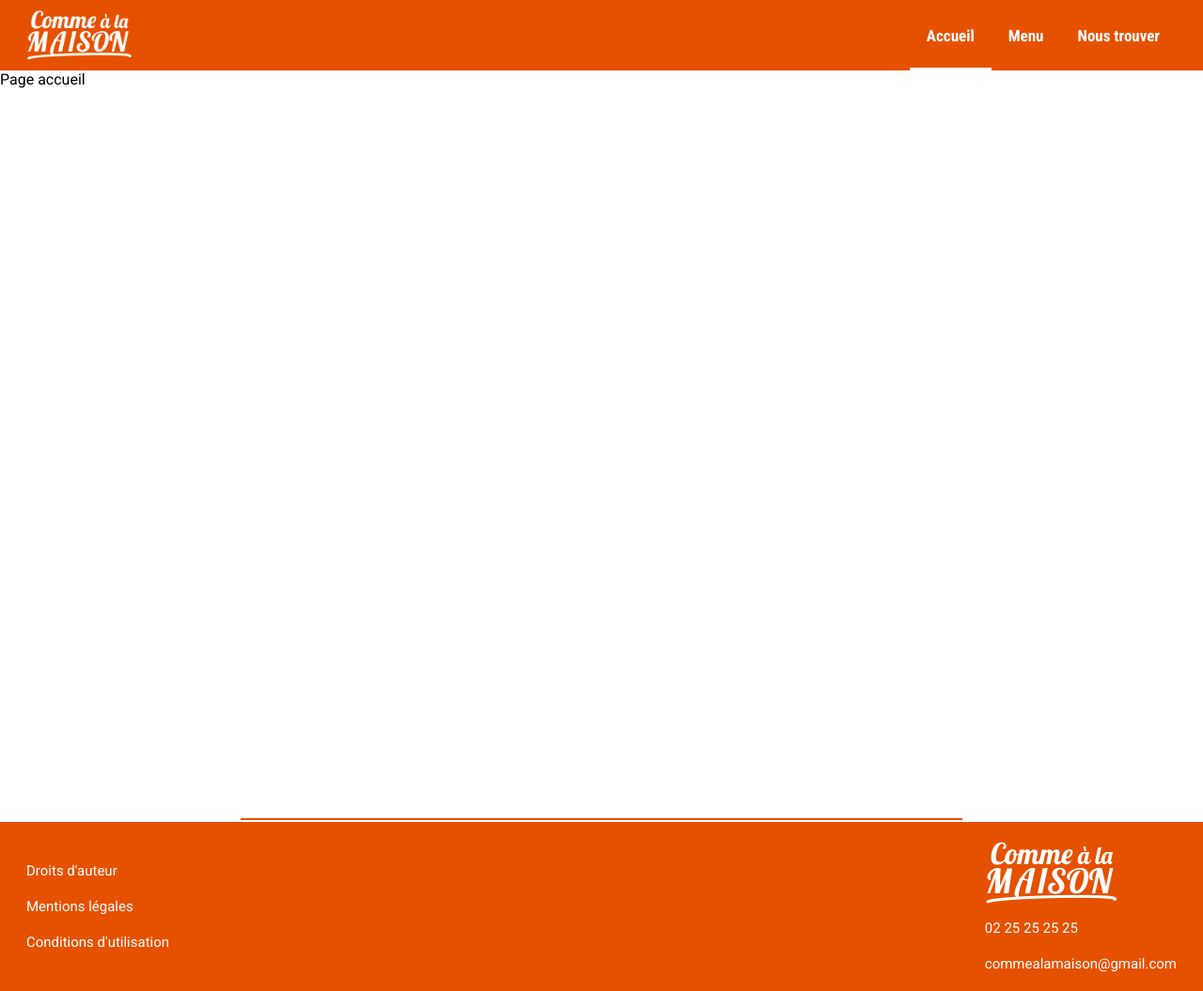
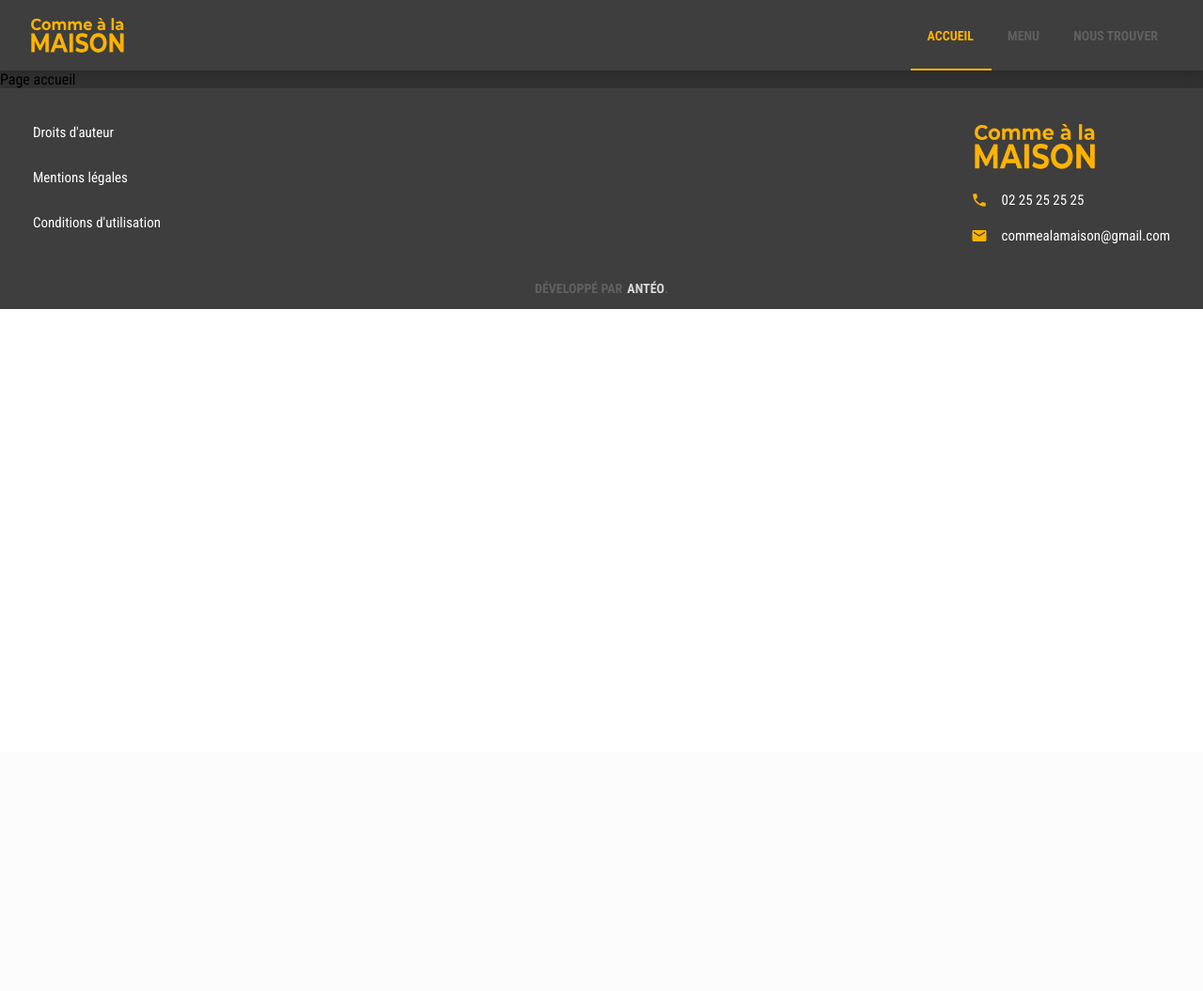
Before and after one commit to JScriber/Foodtruck, a PHP site: page / in a window 1280 px wide. Shown: the whole page at 94% size. After the commit the page ends 329 px from the top, so only its background shows below. Run offline with PHP 8.4, Linux system fonts and the light colour scheme.

Commit message:
Dark Theme

```diff
--- a/index.html
+++ b/index.html
@@ -8,7 +8,7 @@
 		<link rel="stylesheet" href="styles/menu.css" type="text/css"/>
 		<link rel="stylesheet" href="styles/noustrouver.css" type="text/css"/>
 
-		<!--<link rel="shortcut icon" href="images/.ico">-->
+		<link rel="shortcut icon" href="images/logo/favicon.png">
 		<meta charset="utf-8"/>
 		<title>Comme à la maison</title>
 	</head>
@@ -25,11 +25,19 @@
 					<path d="M0.417,135.908c11.1,59.7,55.3,219.2,217.5,286.7h194.3c-61.4-111.9-172.4-166.9-222-197.3c37.8,6.9,154.7,47,261.3,158.1    c8.2,8.6,24.9,26.7,25.4,26.5c-12.101-175-174.3-316.9-345.801-316.9c-34.899,0-72.199,4.5-112,14.1    C6.216,110.208-1.984,122.908,0.417,135.908z" />
 					<path d="M937.816,477.608c0-13.801-11.199-25-25-25h-770.7c-13.8,0-25,11.199-25,25v3c0,201.199,163.101,364.199,364.2,364.199    h92.2c201.2,0,364.2-163.1,364.2-364.199v-3H937.816z"/>
 				</g>
+				<g id="IMG_MAIL">
+					<path d="M20 4H4c-1.1 0-1.99.9-1.99 2L2 18c0 1.1.9 2 2 2h16c1.1 0 2-.9 2-2V6c0-1.1-.9-2-2-2zm0 4l-8 5-8-5V6l8 5 8-5v2z"/>
+					<path d="M0 0h24v24H0z" fill="none"/>
+				</g>
+				<g id="IMG_PHONE">
+					<path d="M0 0h24v24H0z" fill="none"/>
+					<path d="M6.62 10.79c1.44 2.83 3.76 5.14 6.59 6.59l2.2-2.2c.27-.27.67-.36 1.02-.24 1.12.37 2.33.57 3.57.57.55 0 1 .45 1 1V20c0 .55-.45 1-1 1-9.39 0-17-7.61-17-17 0-.55.45-1 1-1h3.5c.55 0 1 .45 1 1 0 1.25.2 2.45.57 3.57.11.35.03.74-.25 1.02l-2.2 2.2z"/>
+				</g>
 			</defs>
 		</svg>
 
 		<header>
-			<img src="images/logo/logo.png" name="Logo de l'entreprise"/>
+			<img src="images/logo/logo.svg" name="Logo de l'entreprise"/>
 			<ul>
 				<li class="highlight" data-link="ongletAccueil">Accueil</li>
 				<li data-link="ongletMenu">Menu</li>
@@ -53,17 +61,14 @@
 						</span>
 						<input type="text" name="plat" class="hidden" />
 						<h3>Nom</h3>
-						<input type="text" placeholder="Doe" name="nom"/>
+						<input  autocomplete="off" type="text" placeholder="Durand" name="nom"/>
 						<h3>Prénom</h3>
-						<input type="text" placeholder="John" name="prenom"/>
+						<input autocomplete="off" type="text" placeholder="Jean" name="prenom"/>
 						<button>Commander</button>
 					</form>
 				</div>
 
 				<nav>
-					<h2>Choisissez, commandez, savourez</h2>
-					<p>Vous ne savez pas par où commencer ?<br> Faites tout
-					d’abord votre choix dans la liste ci-dessous !</p>
 					<ul>
 						<li class="highlight">
 							<svg viewBox="0 0 380.721 380.721">
@@ -81,21 +86,20 @@
 				<ul>
 					<ol class="plat">
 						<li class="platPresentation">
+							<div class="header">
 								<button class="showRecipe topButton">
 									<img src="images/icones/recette.svg"/>
 								</button>
-							<img src="images/plats/bolognaise.jpg" name="Image de plat"/>
+								<img src="images/plats/sandwitch.jpg" name="Image de plat"/>
 								<h3>Sandwitch maison</h3>
-							<p>Lorem ipsum tempor officia consectetur minim officia nulla minim dolore in labore ullamco ut consequat eu cillum reprehenderit laborum eiusmod sint occaecat sit velit est officia pariatur esse.</p>
+							</div>
+							<p>Lorem ipsum tempor officia consectetur minim officia nulla minim dolore in labore ullamco ut consequat eu cillum.</p>
 						</li>
 						<li class="platRecette hide">
 							<button class="closeRecipe topButton">
 								<img src="images/icones/close.svg"/>
 							</button>
-							<h3>
-								<p>Ingrédients</p>
-								<p>Sandwitch maison</p>
-							</h3>
+							<h3>Composition</h3>
 							<ol>
 								<li>Pain</li>
 								<li>Beurre</li>
@@ -118,16 +122,28 @@
 			</article>
 		</section>
 		<footer>
+			<ol>
 				<ul>
 					<li><a href="" target="_blank">Droits d'auteur</a></li>
 					<li><a href="" target="_blank">Mentions légales</a></li>
 					<li><a href="" target="_blank">Conditions d'utilisation</a></li>
 				</ul>
 				<ul>
-				<li><img src="images/logo/logo.png" name="Logo de l'entreprise"/></li>
-				<li>02 25 25 25 25<li>
-				<li>commealamaison@gmail.com</li>
+					<li><img src="images/logo/logo.svg" name="Logo de l'entreprise"/></li>
+					<li>
+						<svg viewBox="0 0 24 24">
+		   					<use xlink:href="#IMG_PHONE"></use>
+		  				</svg>
+		  				02 25 25 25 25<li>
+					<li>
+						<svg viewBox="0 0 24 24">
+		   					<use xlink:href="#IMG_MAIL"></use>
+		  				</svg>
+		  				commealamaison@gmail.com
+		  			</li>
 				</ul>
+			</ol>
+			<p>Développé par <a target="_blank" href="anteo.html">Antéo</a>.</p>
 		</footer>
 	</body>
 
--- a/styles/commun.css
+++ b/styles/commun.css
@@ -4,7 +4,7 @@
 
 \*********************************************************************/
 @import url('https://fonts.googleapis.com/css?family=Anton');
-@import url('https://fonts.googleapis.com/css?family=Roboto+Condensed:400,700');
+@import url('https://fonts.googleapis.com/css?family=Roboto+Condensed:300,400,700');
 @import url('https://fonts.googleapis.com/css?family=Roboto:400,500,700');
 
 *
@@ -12,10 +12,10 @@
 
 	margin: 0;
 	padding: 0;
-	font-family: 'Roboto', sans-serif;
+	font-family: 'Roboto Condensed', sans-serif;
 }
 ::selection
 {
-	background: #E65100;
+	background: #ffb300;
 	color: #fff;
 }
--- a/styles/general.css
+++ b/styles/general.css
@@ -5,6 +5,11 @@
 	la page.
 
 \*********************************************************************/
+body
+{
+	/* Fond blanc demandé par le client */
+	background-color: #fff;
+}
 header, section, footer
 {
 	width: 100%;
@@ -13,17 +18,20 @@ header, section, footer
 /* Style de l'entête de la page */
 header
 {
+	position: relative;
 	display: flex;
 	flex-flow: row nowrap;
 	align-items: center;
 	justify-content: space-between;
 	height: 75px;
-	background-color: #E65100;
+	background-color: #3e3e3e;
+	box-shadow: 0 3px 15px rgba(0, 0, 0, .2);
+	z-index: 50;
 }
 header img
 {
-	height: 56px;
-	margin-left: 28px;
+	height: 58px;
+	margin-left: 30px;
 	transition: all .2s linear 0s;
 }
 header ul
@@ -31,7 +39,7 @@ header ul
 	display: flex;
 	flex-flow: row nowrap;
 	list-style-type: none;
-	padding-right: 28px;
+	padding-right: 30px;
 	height: 100%;
 }
 header ul > li
@@ -43,11 +51,15 @@ header ul > li
 
 	height: 100%;
 	padding: 0 18px;
-	font-size: 17px;
+	font-size: 14px;
 	font-weight: bold;
-	font-family: 'Roboto Condensed', sans-serif;
-	color: #fff;
+	text-transform: uppercase;
+	color: #606060;
 	transition: all .2s linear 0s;
+}
+header ul > li p
+{
+	z-index: 500;
 }
 /* Animation liée à l'élement situé après cette propriété */
 @keyframes unfold {
@@ -61,6 +73,10 @@ header ul > li
 	}
 }
 /* Represente la page où l'on est actuellement */
+header ul > li.highlight
+{
+	color: #ffb300;
+}
 header ul > li.highlight::before
 {
 	content: '';
@@ -68,9 +84,10 @@ header ul > li.highlight::before
 	bottom: 0;
 	left: 0;
 	width: 100%;
-	height: 3px;
+	height: 2px;
 	transform-origin: 50% 0;
-	background-color: #fff;
+	background-color: #ffb300;
+	z-index: 20;
 	animation: unfold .2s linear forwards 0s;
 }
 header ul > li:hover
@@ -85,21 +102,23 @@ header ul > li.highlight:hover
 section
 {
 	height: auto;
-	background-color: red;
 }
 section > article
 {
 	display: none;
-	width: 100%;
-
-	/* Temporaire */
-	height: 800px;
-	background-color: #fff;
+	flex-flow: column wrap;
+	flex-grow: 1;
+	width: auto;
+	/*
+	border-left: 2px solid #E65100;
+	border-right: 2px solid #E65100;
+	*/
+	background-color: #313131;
 }
 /* Classe permettant l'apparition des blocs */
 section > article.shown
 {
-	display: block;
+	display: flex;
 }
 
 
@@ -107,39 +126,41 @@ section > article.shown
 footer
 {
 	position: relative;
+	background-color: #3e3e3e;
+}
+footer ol
+{
 	display: flex;
 	align-items: center;
 	justify-content: space-between;
-	height: 180px;
-	background-color: #E65100;
+	height: 190px;
 }
-footer::before
-{
-	content: '';
-	position: absolute;
-	top: -4px;
-	left: 20%;
-	height: 2px;
-	width: 60%;
-	background-color: #E65100;
-}
+footer ol,
 footer ul
 {
 	list-style-type: none;
 }
 footer ul:first-child
 {
-	margin-left: 28px;
+	margin-left: 35px;
 }
 footer ul:last-child
 {
-	margin-right: 28px;
+	margin-right: 35px;
 }
 
 
 footer ul li
 {
-	padding: 10px 0;
+	display: flex;
+	padding: 15px 0;
+}
+
+footer ul li svg
+{
+	fill: #FFB300;
+	height: 18px;
+	margin-right: 15px;
 }
 footer ul:last-child li
 {
@@ -151,11 +172,44 @@ footer ul li, footer a
 	font-size: 15px;
 	font-weight: normal;
 	text-decoration: none;
+	transition: color .15s linear 0s;
+}
+footer a:hover
+{
+	color: #FFB300;
 }
 footer ul li img
 {
-	height: 70px;
+	height: 75px;
 }
+footer p
+{
+	display: flex;
+	justify-content: center;
+	align-items: center;
+	width: 100%;
+	height: 45px;
+	font-weight: bold;
+	text-transform: uppercase;
+	font-size: 14px;
+	color: #606060;
+}
+footer p a
+{
+	text-decoration: none;
+	margin-left: 5px;
+	font-weight: bold;
+	font-size: 14px;
+	color: #fff;
+	opacity: .8;
+	transition: color .15s linear 0s;
+}
+footer p a:hover
+{
+	opacity: 1;
+	color: #FFB300;
+}
+
 
 
 @media screen and (max-width: 550px) {
@@ -192,7 +246,7 @@ footer ul li img
 	}
 
 
-	footer
+	footer ol
 	{
 		flex-flow: column wrap;
 		height: auto;
--- a/styles/menu.css
+++ b/styles/menu.css
@@ -16,31 +16,6 @@
 	justify-content: center;
 	align-items: center;
 	width: 100%;
-	background-color: #fff;
-	box-shadow: 0 3px 5px rgba(0, 0, 0, .2);
-}
-#ongletMenu nav h2
-{
-	color: #fff;
-	font-size: 40px;
-	margin-top: 75px;
-	color: #E65100;
-	text-align: center;
-	font-family: 'Anton', sans-serif;
-	font-weight: normal;
-	text-transform: uppercase;
-	z-index: 100;
-}
-#ongletMenu nav > p
-{
-	color: #fff;
-	font-size: 16px;
-	max-width: 40%;
-	margin-top: 15px;
-	text-align: center;
-	font-weight: normal;
-	color: #E65100;
-	z-index: 100;
 }
 #ongletMenu nav ul
 {
@@ -83,20 +57,6 @@
 #ongletMenu nav li.highlight
 {
 	color: #fff;
-}
-#ongletMenu nav li.highlight::before
-{
-	content: '';
-	position: absolute;
-	top: 9px;
-	left: 30px;
-	width: 70px;
-	height: 70px;
-	transform: scale(1.25);
-	background-color: #E65100;
-	opacity: .9;
-	border-radius: 50%;
-	z-index: -1;
 }
 #ongletMenu nav li.highlight svg
 {
@@ -175,34 +135,76 @@
 	left: 0;
 	width: 100%;
 	height: 100%;
-	background-color: #fff;
+	background-color: #3e3e3e;
 	z-index: 500;
 }
 
 /* Image de 340*200 */
-.plat > li > img
+.plat .header
+{
+	position: relative;
+	display: flex;
+	align-items: flex-end;
+	width: 100%;
+	height: 200px;
+}
+
+.plat .header::before
+{
+	content: '';
+	position: absolute;
+	top: 0;
+	left: 0;
+	width: 100%;
+	height: 100%;
+	background-color: #3e3e3e;
+	opacity: .7;
+	z-index: 8600;
+}
+.plat > li .header > img
+{
+	position: absolute;
+	top: 0;
+	left: 0;
+	display: block;
+	width: 100%;
+	height: 100%;
+	overflow: hidden;
+}
+.plat .header h3
+{
+	position: relative;
+	margin-bottom: 19px;
+	margin-left: 24px;
+	color: #fff;
+	font-weight: normal;
+	text-transform: uppercase;
+	font-size: 23px;
+	z-index: 8800;
+}
+.plat h3::before
+{
+	content: '';
+	position: absolute;
+	bottom: -4px;
+	left: 0;
+	height: 2px;
+	width: 40%;
+	background-color: #FFB300;
+	z-index: 8850;
+}
+
+.plat > li > p
 {
 	display: block;
-	width: 100%;
-	height: 200px;
-	overflow: hidden;
-}
-.plat h3
-{
-	padding: 17px 0;
-	padding-left: 20px;
-	padding-bottom: 15px;
-	color: #000;
-	font-weight: normal;
-	font-size: 23px;
-}
-.plat > li > p
-{
-	font-size: 14px;
+	font-size: 15px;
 	padding: 0 28px;
+	margin-top: 23px;
 	width: auto;
+	color: #fff;
 	opacity: .8;
 }
+
 .plat .platActions
 {
 	position: absolute;
@@ -239,44 +241,21 @@
 	border: none;
 	outline: none;
 	font-size: 15px;
-	font-weight: bold;
+	font-weight: normal;
 	padding: 10px 9px;
 	margin-right: 8px;
 	background: transparent;
 	text-transform: uppercase;
-	color: #E65100;
+	color: #fff;
+	transition: color .15s linear 0s;
 }
-
-.platActions button::before,
-.platActions button::after
+.plat button:hover
 {
-	content: '';
-	position: absolute;
-	top: 0;
-	left: 0;
-	width: 100%;
-	height: 100%;
-	border-radius: 9px;
-	opacity: .1;
-	background-color: #E65100;
-	transform-origin: 50% 0;
-	transform: scaleX(0);
-	transition: all .1s linear 0s;
+	color: #FFB300;
 }
-.platActions button::after
+.platActions button:active
 {
-	transition: all .25s linear 0s;
-}
-.platActions button:hover::before,
-.platActions button:hover::after
-{
-	transform: scaleX(1);
-	border-radius: 4px;
-}
-.platActions button:active::before,
-.platActions button:active::after
-{
-	opacity: .15;
+	opacity: .7;
 }
 
 /* Boutons d'action permettant de naviguer entre les élements de la carte */
@@ -288,40 +267,22 @@
 	display: flex;
 	justify-content: center;
 	align-items: center;
-	width: 58px;
-	height: 65px;
+	width: 70px;
+	height: 70px;
 	background: transparent;
 	border: none;
 	outline: none;
-	z-index: 1;
-}
-.showRecipe::before,
-.showRecipe::after
-{
-	content: '';
-	position: absolute;
-	top: 0;
-	right: 0;
-	width: 0;
-	height: 0;
-	border-style: solid;
-	border-color: transparent #E65100 transparent transparent;
-	opacity: .4;
-	z-index: 1;
-}
-.showRecipe::before
-{
-	border-width: 0 100px 100px 0;
-	opacity: .7;
-}
-.showRecipe::after
-{
-	border-width: 0 110px 110px 0;
+	z-index: 1000000;
 }
 .topButton img
 {
-	height: 22px;
+	opacity: .4;
+	height: 20px;
 	z-index: 20;
+}
+.topButton:hover img
+{
+	opacity: 1;
 }
 .topButton:active img
 {
@@ -352,18 +313,21 @@
 
 .platRecette h3
 {
-	display: flex;
-	flex-flow: column wrap;
-	align-items: flex-start;
-	justify-content: center;
-	height: 60px;
-	width: 100%;
-	padding-left: 20px;
+	position: relative;
+	display: inline-block;
+	margin-top: 32px;
+	margin-bottom: 20px;
+	margin-left: 25px;
+	padding-bottom: 4px;
+	width: auto;
 	color: #fff;
-	border-bottom: 2px solid rgba(244, 81, 30, .4);
-	font-size: 20px;
+	font-size: 16px;
+	text-transform: uppercase;
 	font-weight: normal;
-	background-color: #E65100;
+}
+.platRecette h3::before
+{
+	width: 60%;
 }
 .platRecette h3 p
 {
@@ -381,21 +345,26 @@
 	display: flex;
 	flex-flow: column wrap;
 	width: 100%;
-	flex-grow: 1;
-	height: auto;
+	height: 215px;
 	list-style-type: none;
 }
 .platRecette > ol li
 {
 	position: relative;
-	color: #000;
-	font-size: 15px;
+	color: #fff;
+	font-size: 13px;
+	text-transform: uppercase;
+	opacity: .95;
 	padding: 10px 0;
-	padding-left: 30px;
+	padding-left: 35px;
 }
-.platRecette > ol li:nth-child(even)
+.closeRecipe
 {
-	background-color: rgba(244, 81, 30, .1);
+	height: 78px;
+}
+.closeRecipe img
+{
+	height: 15px;
 }
 
 @media screen and (max-width: 415px) {
@@ -467,24 +436,47 @@
 
 #popup form
 {
+	position: relative;
 	display: flex;
 	flex-flow: column wrap;
-	margin-top: 20px;
-	background-color: #fff;
-	width: 380px;
-	height: 450px;
-	border-radius: 4px;
-	overflow: hidden;
+	margin-top: 16px;
+	background-color: #3e3e3e;
+	width: 370px;
+	height: 380px;
 	box-shadow: 0 5px 25px rgba(0, 0, 0, .5);
 }
+
+#popup form::before,
+#popup form::after
+{
+	content: '';
+	position: absolute;
+	top: 0;
+	left: 0;
+	width: 100%;
+	height: 100%;
+	background-color: #3e3e3e;
+	box-shadow: 0 5px 25px rgba(0, 0, 0, .5);
+	z-index: -2;
+}
+#popup form::before
+{
+	top: -12px;
+	transform: scale(.97);
+	z-index: -1;
+}
+#popup form::after
+{
+	top: -20px;
+	transform: scale(.95);
+}
+
 #popup form > span
 {
 	position: relative;
 	display: flex;
 	flex-flow: column nowrap;
-	align-items: center;
-	justify-content: center;
-	height: 180px;
+	height: 150px;
 	width: 100%;
 	/* Empêche l'image de dépasser
 		les images n'étant pas nécessairement taillées
@@ -499,25 +491,41 @@
 	left: 0;
 	width: 100%;
 	height: 100%;
-	background-color: #E65100;
-	opacity: .46;
+	background-color: #3e3e3e;
+	opacity: .7;
 	z-index: 30;
 }
 #popup form > span h3
 {
-	font-size: 32px;
+	position: relative;
+	font-size: 26px;
 	color: #fff;
-	font-family: 'Anton', sans-serif;
+	margin-top: 25px;
+	margin-left: 24px;
+	text-transform: uppercase;
 	font-weight: normal;
-	text-shadow: 0 2px 5px rgba(0, 0, 0, .3);
 	z-index: 200;
 }
+#popup form > span h3::before
+{
+	content: '';
+	position: absolute;
+	bottom: -4px;
+	left: 0;
+	height: 2px;
+	width: 40%;
+	background-color: #FFB300;
+	z-index: 8850;
+}
+
 #popup form > span p
 {
 	color: #fff;
-	font-size: 19px;
-	font-family: 'Anton', sans-serif;
-	margin-top: 20px;
+	margin-left: 26px;
+	font-size: 16px;
+	font-weight: normal;
+	opacity: .6;
+	margin-top: 25px;
 	z-index: 200;
 }
 #popup form > span p::after
@@ -535,26 +543,32 @@
 }
 #popup form > h3
 {
-	color: #E65100;
-	margin-left: 20px;
+	position: relative;
+	margin-left: 25px;
 	padding-top: 20px;
-	padding-bottom: 10px;
-	font-size: 15px;
+	padding-bottom: 3px;
+	font-size: 14px;
+	color: #606060;
+	text-transform: uppercase;
+	font-weight: medium;
 }
+
 #popup form > input
 {
-	width: 80%;
-	padding: 4px 5px;
+	width: 86%;
+	padding: 4px 10px;
 	outline: none;
 	margin: 15px auto 5px;
 	border: none;
-	font-size: 15px;
-	color: #000;
-	border-bottom: 2px solid #E65100;
+	font-size: 14px;
+	font-weight: medium;
+	color: #FFB300;
+	text-transform: uppercase;
+	background: transparent;
 }
-#popup form > input:focus
+#popup form > input::placeholder
 {
-	color: #E65100;
+	color: #FFB300;
 }
 #popup button
 {
```
Also changed, not shown: other parts of styles/menu.css (+17 -19 lines), anteo.html (added, +25 -0 lines), images/logo/favicon.png (added), images/logo/favicon.svg (added), images/logo/logo.png (deleted), images/logo/logo.svg (added). Lines whose indentation alone changed are shown as unchanged.
